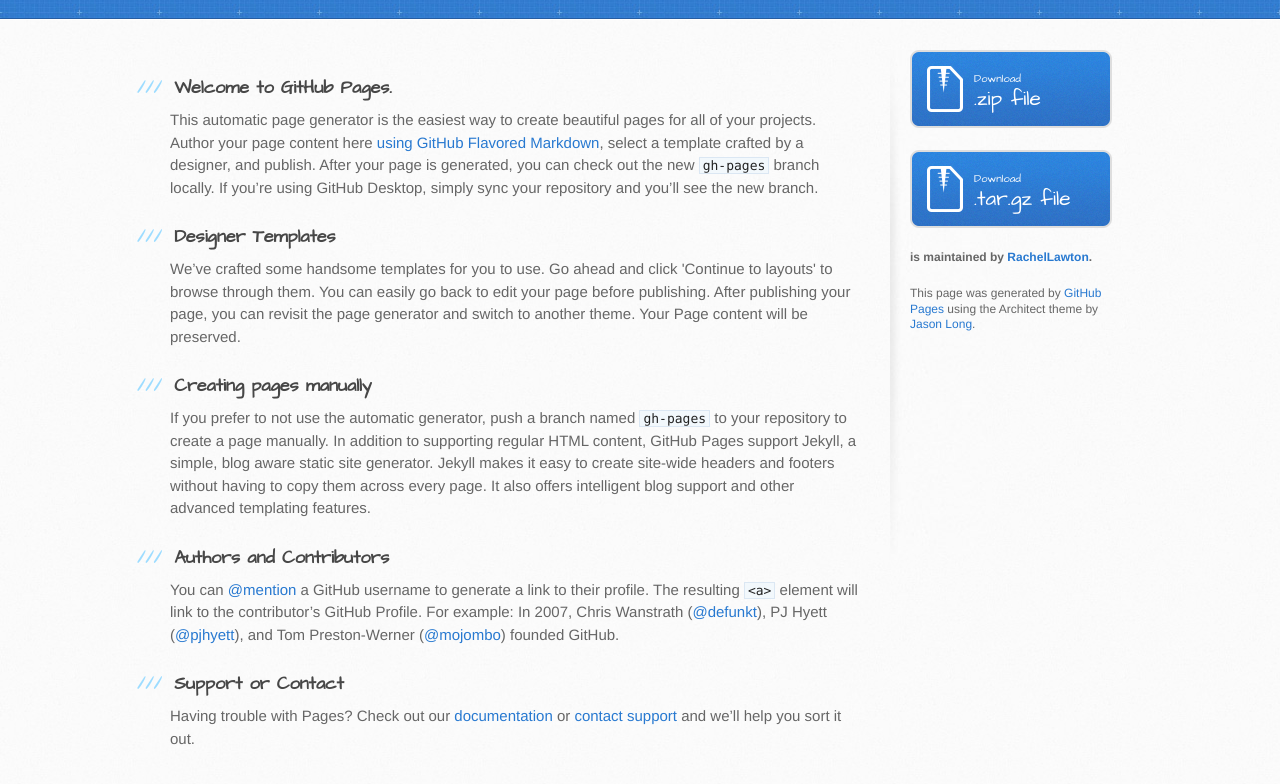
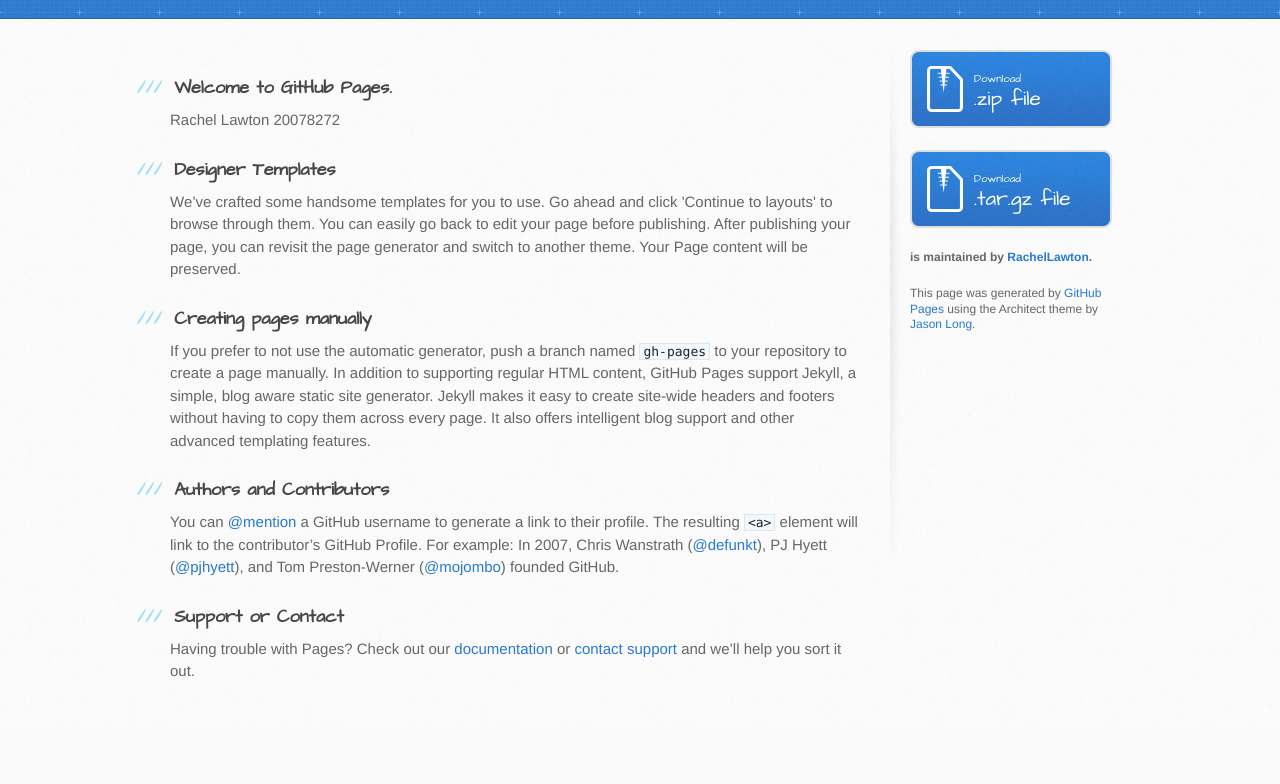
Before and after one commit to RachelLawton/Project-2016, a plain HTML site: page index.html in a window 1280 px wide. Shown: the part 148-932 px from the top of the page. After the commit the page ends 873 px from the top, so only its background shows below. Drawn offline with Linux system fonts and the light colour scheme.

Commit message:
Update index.html

```diff
--- a/index.html
+++ b/index.html
@@ -31,8 +31,7 @@
           <h3>
 <a id="welcome-to-github-pages" class="anchor" href="#welcome-to-github-pages" aria-hidden="true"><span aria-hidden="true" class="octicon octicon-link"></span></a>Welcome to GitHub Pages.</h3>
 
-<p>This automatic page generator is the easiest way to create beautiful pages for all of your projects. Author your page content here <a href="https://guides.github.com/features/mastering-markdown/">using GitHub Flavored Markdown</a>, select a template crafted by a designer, and publish. After your page is generated, you can check out the new <code>gh-pages</code> branch locally. If you’re using GitHub Desktop, simply sync your repository and you’ll see the new branch.</p>
-
+<p>Rachel Lawton 20078272</p>
 <h3>
 <a id="designer-templates" class="anchor" href="#designer-templates" aria-hidden="true"><span aria-hidden="true" class="octicon octicon-link"></span></a>Designer Templates</h3>
 
```
